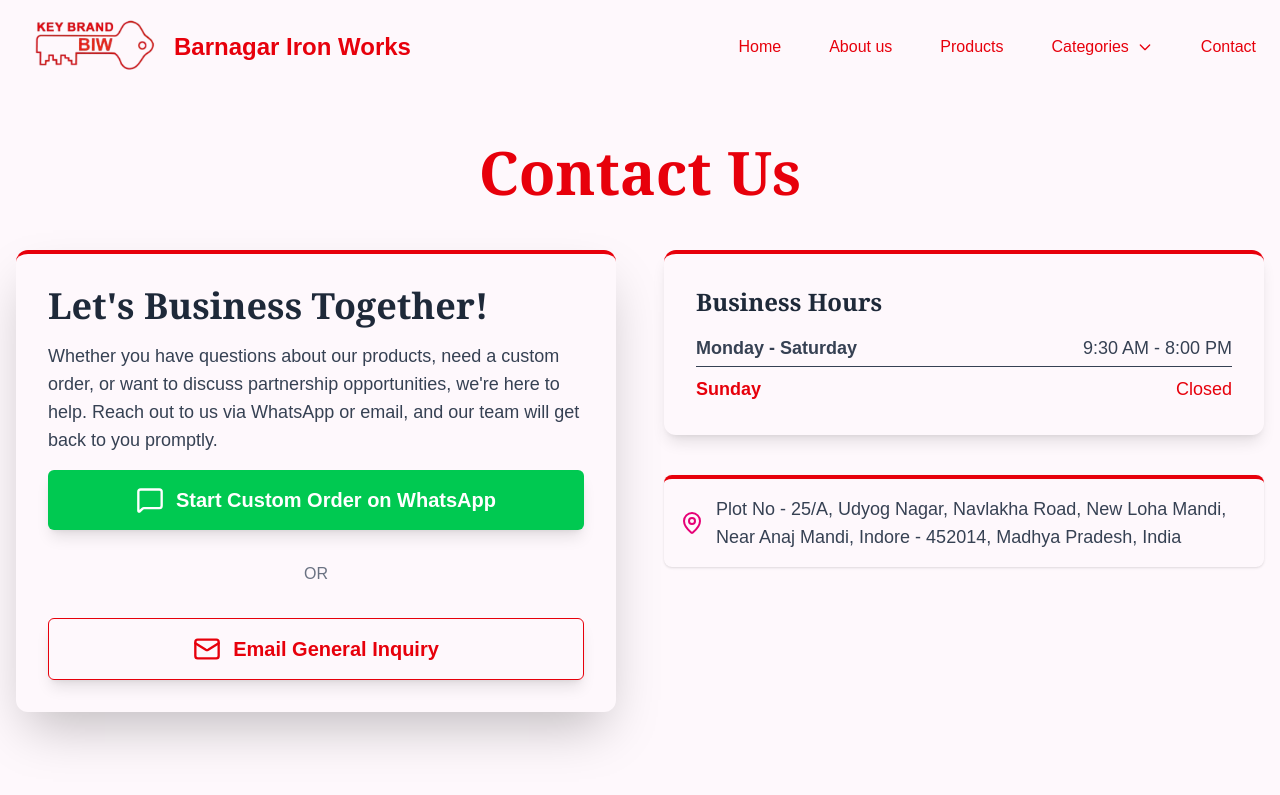
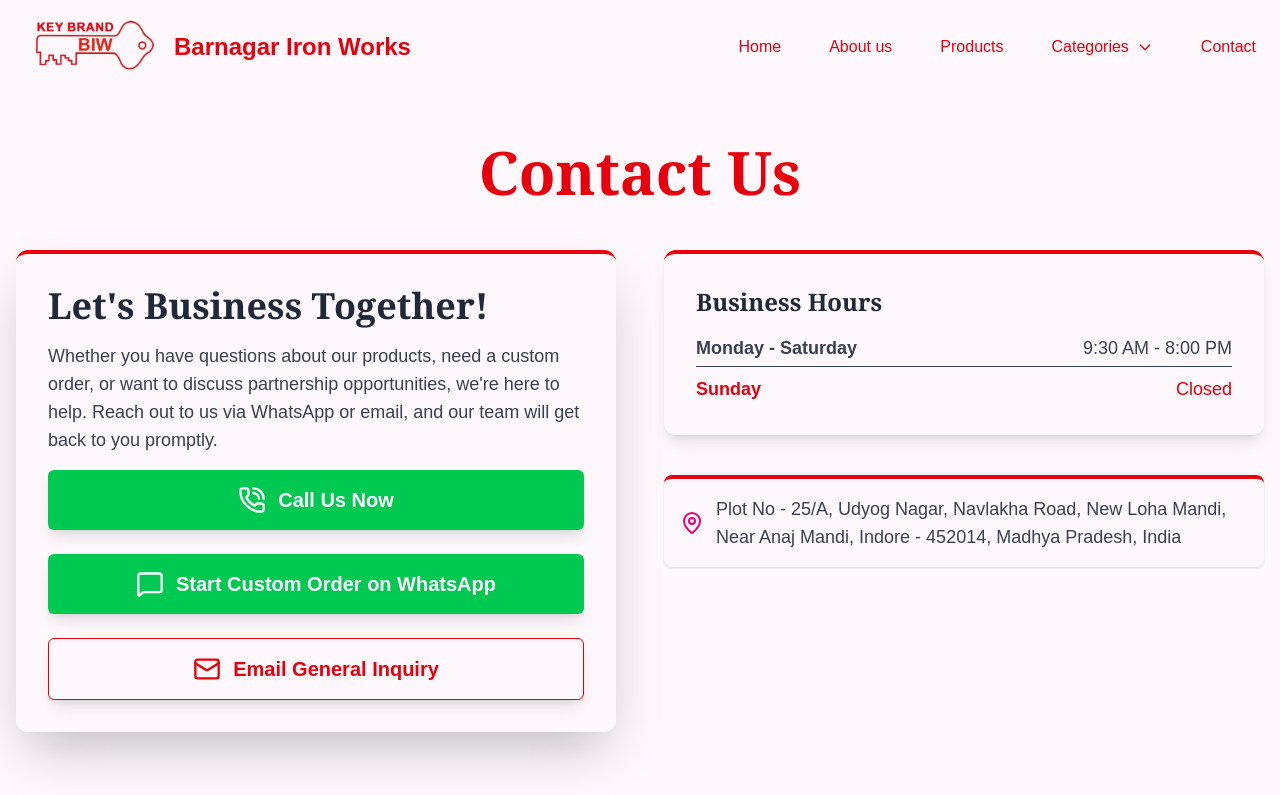
Before and after one commit to ai-prgmr/biw, a Next.js app: page /biw/contact in a window 1280 px wide. Shown: the top 795 px of the page. Built offline with nearby package versions, Linux system fonts and the light colour scheme.

Commit message:
Add call option

```diff
--- a/app/contact/page.tsx
+++ b/app/contact/page.tsx
@@ -1,6 +1,6 @@
 "use client";
 import { motion } from "framer-motion";
-import { MapPin, Mail, MessageSquare } from "lucide-react";
+import { MapPin, Mail, MessageSquare, PhoneCall } from "lucide-react";
 
 // --- Configuration ---
 // Replace these placeholders with your actual details
@@ -85,7 +85,17 @@
                 here to help. Reach out to us via WhatsApp or email, and our
                 team will get back to you promptly.
               </p>
-
+              {/* Contact Buttons */}
+              <motion.a
+                href="tel:+919826186686"
+                target="_blank"
+                rel="noopener noreferrer"
+                whileHover={{ scale: 1.05 }}
+                className="flex items-center justify-center w-full bg-green-500 text-white px-6 py-4 rounded-md text-xl font-bold hover:bg-green-600 transition duration-300 shadow-lg"
+              >
+                <PhoneCall className="w-7 h-7 mr-3" />
+                Call Us Now
+              </motion.a>
               <motion.a
                 href={WHATSAPP_LINK}
                 target="_blank"
@@ -96,10 +106,6 @@
                 <MessageSquare className="w-7 h-7 mr-3" />
                 Start Custom Order on WhatsApp
               </motion.a>
-
-              <div className="text-center py-2">
-                <span className="text-gray-500">OR</span>
-              </div>
 
               <motion.a
                 href={`mailto:${CONTACT_EMAIL}`}
```
